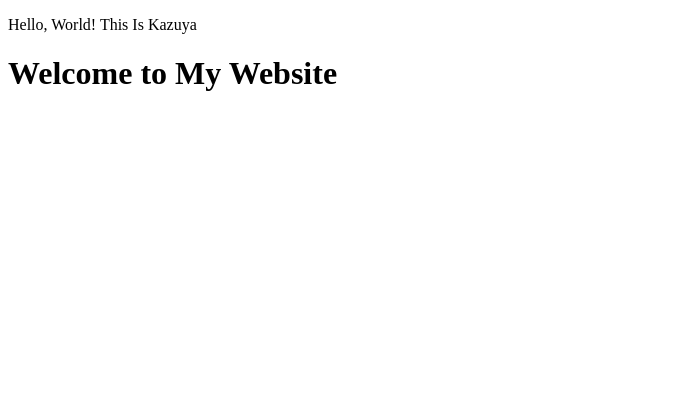
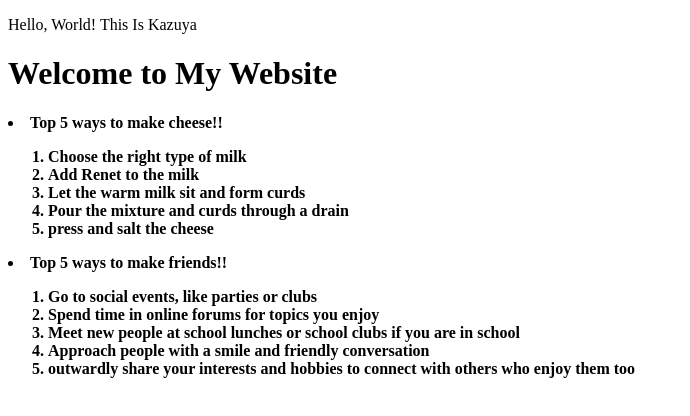
Before and after one commit to KazuyaRenslo/Mycapstone, a plain HTML site: page index.html in a window 1280 px wide. Shown: the whole page, without its empty margins (0-690 px from the left). Drawn offline with Linux system fonts and the light colour scheme.

Commit message:
second index

```diff
--- a/index.html
+++ b/index.html
@@ -8,5 +8,23 @@
 <body>
     <p>Hello, World! This Is Kazuya</p>
     <h1>Welcome to My Website</h1>
+
+ <li><strong>Top 5 ways to make cheese!!</strong></li>
+    <Strong><ol>
+        <li><strong>Choose the right type of milk </strong></li>
+        <li><strong>Add Renet to the milk </strong></li>
+        <li><strong>Let the warm milk sit and form curds </strong></li>
+        <li><strong>Pour the mixture and curds through a drain</strong></li>
+        <li><strong>press and salt the cheese </strong></li>
+    </ol></strong>
+
+     <li><strong>Top 5 ways to make friends!!</strong></li>
+    <Strong><ol>
+        <li><strong>Go to social events, like parties or clubs </strong></li>
+        <li><strong>Spend time in online forums for topics you enjoy</strong></li>
+        <li><strong>Meet new people at school lunches or school clubs if you are in school </strong></li>
+        <li><strong>Approach people with a smile and friendly conversation </strong></li>
+        <li><strong>outwardly share your interests and hobbies to connect with others who enjoy them too</strong></li>
+    </ol></strong>
 </body>
 </html>
```
